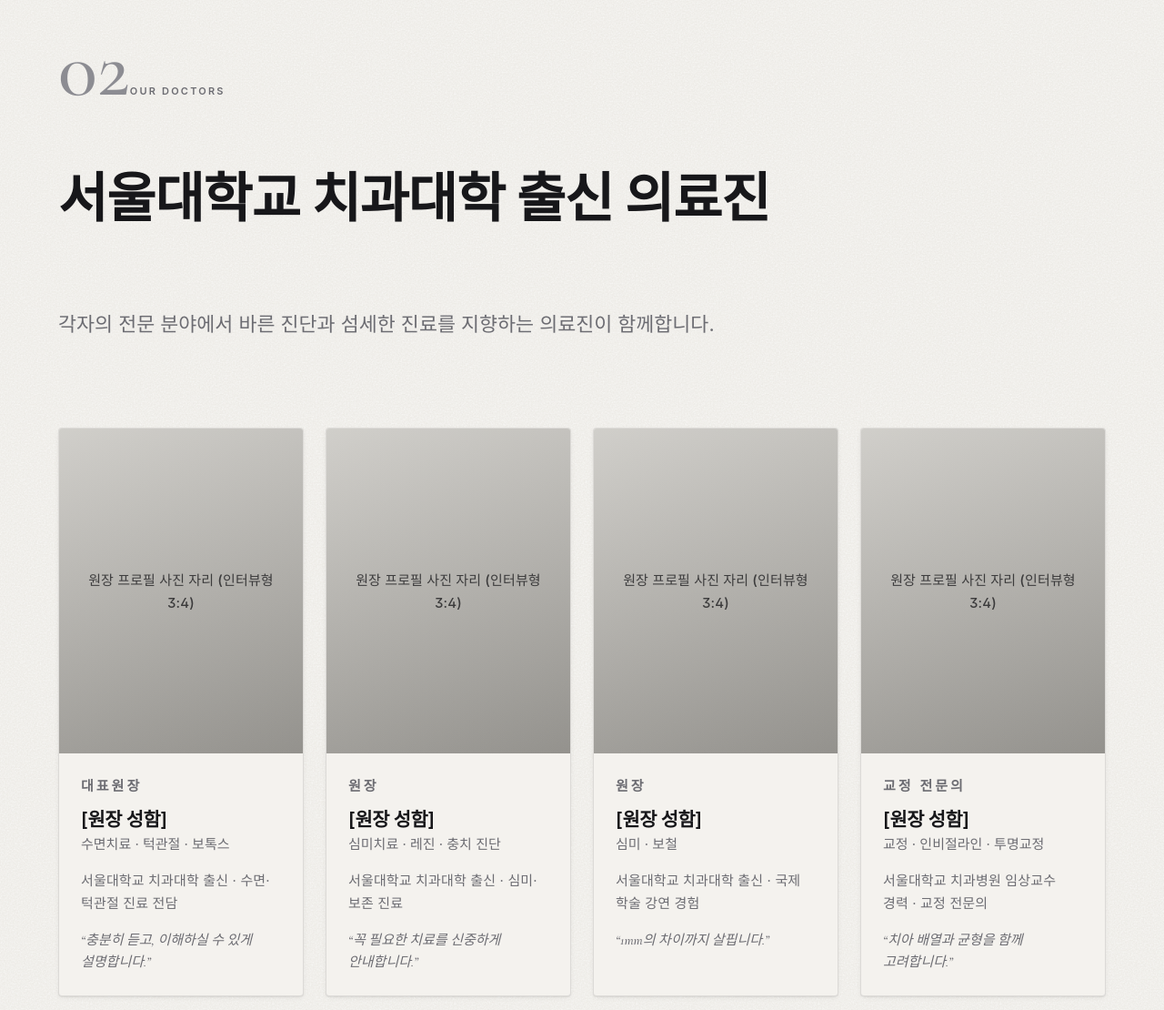
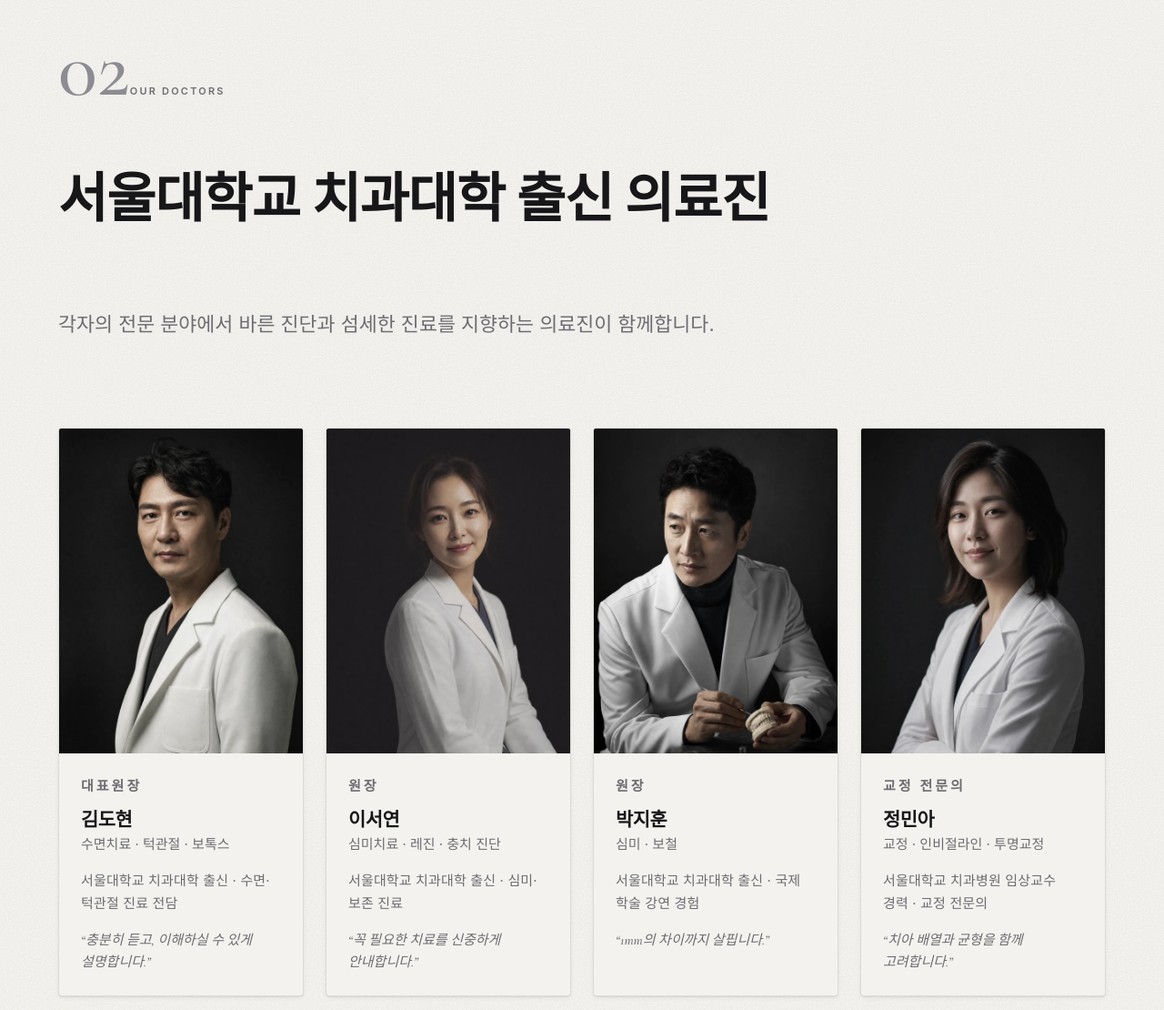
Before and after one commit to half1126-byte/half1126-byte.github.io, a PHP site: page / in a window 1280 px wide. Shown: the part 4046-5156 px from the top of the page at 91% size. Run offline with PHP 8.4, Linux system fonts and the light colour scheme; some web fonts are replaced.

Commit message:
feat: 전환 엔진 채우기 — 실명 의료진·예약 작동·디지털 장비·비포애프터 슬라이더
경쟁사 비교에서 비어있던 전환 요소를 블랙필름 톤 유지로 구현(드래프트, noindex 유지).
- 의료진: 플레이스홀더 박스 → AI 블랙필름 초상 4컷 + 가상 실명·학회·경력 (4개 언어)
- 예약: 전화 tel:·네이버·카카오 버튼 작동화 + 공덕 지도 iframe + 모바일 CTA 전화연결 + 주소/전화 플레이스홀더
- 디지털 장비: tech-grid 3카드(구강스캐너·CBCT/RAYFace·미세현미경 매크로) + lab-specs 명명(e.max·3Shape Trios)
- 비포애프터: 신규 #results 섹션 + 라이트박스 없는 vanilla 슬라이더(ba-slider.js, range 기반 접근성) + AI 시뮬 3쌍 + 개인차 고지
- JSON-LD: 전화·주소·geo·원장명 플레이스홀더 실값으로 채움(구조 완성)

⚠️ 컴플라이언스 부채: AI 초상·AI 비포애프터는 실런칭 전 실촬영·실케이스+사전심의로 교체 필요(noindex 유지 중).
이미지: gpt_image_2(초상 3:4 / 스마일 3:2 / 장비 1:1, before는 after를 reference로) → sharp webp.

Co-Authored-By: Claude Opus 4.8 <noreply@anthropic.com>

```diff
--- a/css/components.css
+++ b/css/components.css
@@ -106,7 +107,8 @@ video { filter: var(--video-filter); }
 
 /* Doctor card */
 .doctor-card { padding: 0; overflow: hidden; background: var(--paper-50); }
-.doctor-card .placeholder, .doctor-card img, .doctor-card video { border-radius: 0; aspect-ratio: 3/4; }
+.doctor-card .placeholder, .doctor-card img, .doctor-card video { border-radius: 0; aspect-ratio: 3/4; width: 100%; height: auto; object-fit: cover; display: block; }
+.doctor-card__photo { background: var(--ink-900, #0a0a0b); }
 .doctor-card__body { padding: var(--space-5); }
 .doctor-card__role { font-size: var(--fs-eyebrow); font-weight: var(--w-semi);
   letter-spacing: var(--tracking-eyebrow); text-transform: uppercase; color: var(--ink-500); margin-bottom: var(--space-3); }
--- a/index.html
+++ b/index.html
@@ -61,16 +61,16 @@
     "medicalSpecialty": "Dentistry",
     "areaServed": { "@type": "City", "name": "서울특별시 마포구" },
     "inLanguage": ["ko", "en", "ja", "zh"],
-    "telephone": "[대표전화 추후 확정]",
+    "telephone": "+82-2-6953-0000",
     "priceRange": "$$",
     "address": {
       "@type": "PostalAddress",
-      "streetAddress": "[상세주소 추후 확정]",
+      "streetAddress": "마포대로 89, 8층",
       "addressLocality": "마포구",
       "addressRegion": "서울",
       "addressCountry": "KR"
     },
-    "geo": { "@type": "GeoCoordinates", "latitude": "[추후]", "longitude": "[추후]" },
+    "geo": { "@type": "GeoCoordinates", "latitude": "37.5443", "longitude": "126.9516" },
     "availableLanguage": ["ko", "en", "ja", "zh", "de"],
     "openingHoursSpecification": [
       { "@type": "OpeningHoursSpecification", "dayOfWeek": ["Monday","Thursday"], "opens": "09:30", "closes": "12:30" },
@@ -88,10 +88,10 @@
       { "@type": "MedicalProcedure", "name": "예방관리" }
     ],
     "member": [
-      { "@type": "Person", "name": "[원장 성함]", "jobTitle": "대표원장", "alumniOf": "Seoul National University" },
-      { "@type": "Person", "name": "[원장 성함]", "jobTitle": "원장", "alumniOf": "Seoul National University" },
-      { "@type": "Person", "name": "[원장 성함]", "jobTitle": "원장", "alumniOf": "Seoul National University" },
-      { "@type": "Person", "name": "[원장 성함]", "jobTitle": "교정 전문의", "alumniOf": "Seoul National University" }
+      { "@type": "Person", "name": "김도현", "jobTitle": "대표원장", "alumniOf": "Seoul National University" },
+      { "@type": "Person", "name": "이서연", "jobTitle": "원장", "alumniOf": "Seoul National University" },
+      { "@type": "Person", "name": "박지훈", "jobTitle": "원장", "alumniOf": "Seoul National University" },
+      { "@type": "Person", "name": "정민아", "jobTitle": "교정 전문의", "alumniOf": "Seoul National University" }
     ]
   }
   </script>
@@ -287,42 +287,42 @@
         </div>
         <div class="grid grid--doctors">
           <article class="card doctor-card" data-reveal>
-            <div class="placeholder placeholder--portrait" data-asset="doctor-1" role="img" aria-label="원장 프로필 사진 자리"><span class="placeholder__label" data-i18n="doctors.photo">원장 프로필 사진 자리 (인터뷰형 3:4)</span></div>
+            <img class="doctor-card__photo" src="assets/img/doctor-1.webp" width="1200" height="1600" loading="lazy" decoding="async" alt="서울이도치과 대표원장 프로필 사진">
             <div class="doctor-card__body">
               <p class="doctor-card__role" data-i18n="d1.role">대표원장</p>
-              <h3 data-i18n="d1.name">[원장 성함]</h3>
+              <h3 data-i18n="d1.name">김도현</h3>
               <p class="doctor-card__field" data-i18n="d1.field">수면치료 · 턱관절 · 보톡스</p>
-              <p class="doctor-card__career" data-i18n="d1.career">서울대학교 치과대학 출신 · 수면·턱관절 진료 전담</p>
+              <p class="doctor-card__career" data-i18n="d1.career">서울대학교 치과대학 졸업 · 대한구강악안면임플란트학회 정회원 · 수면·턱관절 진료</p>
               <p class="doctor-card__quote" data-i18n="d1.quote">“충분히 듣고, 이해하실 수 있게 설명합니다.”</p>
             </div>
           </article>
           <article class="card doctor-card" data-reveal>
-            <div class="placeholder placeholder--portrait" data-asset="doctor-2" role="img" aria-label="원장 프로필 사진 자리"><span class="placeholder__label" data-i18n="doctors.photo">원장 프로필 사진 자리 (인터뷰형 3:4)</span></div>
+            <img class="doctor-card__photo" src="assets/img/doctor-2.webp" width="1200" height="1600" loading="lazy" decoding="async" alt="서울이도치과 심미·보존 진료 원장 프로필 사진">
             <div class="doctor-card__body">
               <p class="doctor-card__role" data-i18n="d2.role">원장</p>
-              <h3 data-i18n="d2.name">[원장 성함]</h3>
+              <h3 data-i18n="d2.name">이서연</h3>
               <p class="doctor-card__field" data-i18n="d2.field">심미치료 · 레진 · 충치 진단</p>
-              <p class="doctor-card__career" data-i18n="d2.career">서울대학교 치과대학 출신 · 심미·보존 진료</p>
+              <p class="doctor-card__career" data-i18n="d2.career">서울대학교 치과대학 졸업 · 대한심미치과학회 정회원 · 심미·보존 진료</p>
               <p class="doctor-card__quote" data-i18n="d2.quote">“꼭 필요한 치료를 신중하게 안내합니다.”</p>
             </div>
           </article>
           <article class="card doctor-card" data-reveal>
-            <div class="placeholder placeholder--portrait" data-asset="doctor-3" role="img" aria-label="원장 프로필 사진 자리"><span class="placeholder__label" data-i18n="doctors.photo">원장 프로필 사진 자리 (인터뷰형 3:4)</span></div>
+            <img class="doctor-card__photo" src="assets/img/doctor-3.webp" width="1200" height="1600" loading="lazy" decoding="async" alt="서울이도치과 심미·보철 진료 원장 프로필 사진">
             <div class="doctor-card__body">
               <p class="doctor-card__role" data-i18n="d3.role">원장</p>
-              <h3 data-i18n="d3.name">[원장 성함]</h3>
+              <h3 data-i18n="d3.name">박지훈</h3>
               <p class="doctor-card__field" data-i18n="d3.field">심미 · 보철</p>
-              <p class="doctor-card__career" data-i18n="d3.career">서울대학교 치과대학 출신 · 국제 학술 강연 경험</p>
+              <p class="doctor-card__career" data-i18n="d3.career">서울대학교 치과대학 졸업 · 대한치과보철학회 정회원 · 보철·심미 진료</p>
               <p class="doctor-card__quote" data-i18n="d3.quote">“1mm의 차이까지 살핍니다.”</p>
             </div>
           </article>
           <article class="card doctor-card" data-reveal>
-            <div class="placeholder placeholder--portrait" data-asset="doctor-4" role="img" aria-label="원장 프로필 사진 자리"><span class="placeholder__label" data-i18n="doctors.photo">원장 프로필 사진 자리 (인터뷰형 3:4)</span></div>
+            <img class="doctor-card__photo" src="assets/img/doctor-4.webp" width="1200" height="1600" loading="lazy" decoding="async" alt="서울이도치과 교정 전문의 프로필 사진">
             <div class="doctor-card__body">
               <p class="doctor-card__role" data-i18n="d4.role">교정 전문의</p>
-              <h3 data-i18n="d4.name">[원장 성함]</h3>
+              <h3 data-i18n="d4.name">정민아</h3>
               <p class="doctor-card__field" data-i18n="d4.field">교정 · 인비절라인 · 투명교정</p>
-              <p class="doctor-card__career" data-i18n="d4.career">서울대학교 치과병원 임상교수 경력 · 교정 전문의</p>
+              <p class="doctor-card__career" data-i18n="d4.career">치과교정과 전문의 · 대한치과교정학회 인정의 · 서울대학교 치과병원 교정과 수련</p>
               <p class="doctor-card__quote" data-i18n="d4.quote">“치아 배열과 균형을 함께 고려합니다.”</p>
             </div>
           </article>
@@ -415,6 +415,47 @@
       </div>
     </section>
 
+    <!-- ============ BEFORE & AFTER (디지털 시뮬레이션) ============ -->
+    <section class="section section--band" id="results" aria-labelledby="results-title">
+      <div class="container">
+        <div class="section__head" data-reveal>
+          <div class="section__kicker"><span class="section__eyebrow" data-i18n="results.eyebrow">BEFORE &amp; AFTER</span></div>
+          <h2 class="section__title" id="results-title" data-i18n="results.title">변화는 디테일에서</h2>
+          <p class="section__lead" data-i18n="results.lead">손잡이를 좌우로 움직여 전·후를 비교해 보세요. 라미네이트·심미·교정으로 만든 변화입니다.</p>
+        </div>
+        <ul class="ba-list" data-stagger>
+          <li><figure class="ba" style="--pos:50%">
+            <img class="ba__after" src="assets/img/ba-1-after.webp" width="1500" height="1000" loading="lazy" decoding="async" alt="라미네이트 시뮬레이션 — 후">
+            <img class="ba__before" src="assets/img/ba-1-before.webp" width="1500" height="1000" loading="lazy" decoding="async" alt="라미네이트 시뮬레이션 — 전">
+            <span class="ba__divider" aria-hidden="true"><span class="ba__handle"></span></span>
+            <span class="ba__tag ba__tag--before" data-i18n="results.before">BEFORE</span>
+            <span class="ba__tag ba__tag--after" data-i18n="results.after">AFTER</span>
+            <input class="ba__range" type="range" min="0" max="100" value="50" aria-label="비포애프터 비교 — 라미네이트 비니어">
+            <figcaption data-i18n="ba1.label">라미네이트 비니어</figcaption>
+          </figure></li>
+          <li><figure class="ba" style="--pos:50%">
+            <img class="ba__after" src="assets/img/ba-2-after.webp" width="1500" height="1000" loading="lazy" decoding="async" alt="무삭제 라미네이트 시뮬레이션 — 후">
+            <img class="ba__before" src="assets/img/ba-2-before.webp" width="1500" height="1000" loading="lazy" decoding="async" alt="무삭제 라미네이트 시뮬레이션 — 전">
+            <span class="ba__divider" aria-hidden="true"><span class="ba__handle"></span></span>
+            <span class="ba__tag ba__tag--before" data-i18n="results.before">BEFORE</span>
+            <span class="ba__tag ba__tag--after" data-i18n="results.after">AFTER</span>
+            <input class="ba__range" type="range" min="0" max="100" value="50" aria-label="비포애프터 비교 — 무삭제 라미네이트">
+            <figcaption data-i18n="ba2.label">무삭제 라미네이트</figcaption>
+          </figure></li>
+          <li><figure class="ba" style="--pos:50%">
+            <img class="ba__after" src="assets/img/ba-3-after.webp" width="1500" height="1000" loading="lazy" decoding="async" alt="전치부 교정 시뮬레이션 — 후">
+            <img class="ba__before" src="assets/img/ba-3-before.webp" width="1500" height="1000" loading="lazy" decoding="async" alt="전치부 교정 시뮬레이션 — 전">
+            <span class="ba__divider" aria-hidden="true"><span class="ba__handle"></span></span>
+            <span class="ba__tag ba__tag--before" data-i18n="results.before">BEFORE</span>
+            <span class="ba__tag ba__tag--after" data-i18n="results.after">AFTER</span>
+            <input class="ba__range" type="range" min="0" max="100" value="50" aria-label="비포애프터 비교 — 전치부 교정">
+            <figcaption data-i18n="ba3.label">전치부 교정</figcaption>
+          </figure></li>
+        </ul>
+        <p class="ba-disclaimer" data-i18n="results.disclaimer">※ 본 이미지는 디지털 시뮬레이션 예시이며 실제 치료 결과가 아닙니다. 치료 결과는 개인차가 있을 수 있습니다.</p>
+      </div>
+    </section>
+
     <!-- ============ 05 IN-HOUSE LAB ============ -->
     <section class="section section--dark" id="lab" aria-labelledby="lab-title">
       <div class="container">
@@ -464,6 +505,27 @@
           <li class="card exp-card fac-card"><div class="fac-card__img"><video poster="assets/img/fac-ldm.webp" muted loop playsinline preload="none" data-autovideo aria-hidden="true"><source src="video/fac-ldm.av1.mp4" type='video/mp4; codecs="av01.0.08M.08"'><source src="video/fac-ldm.mp4" type="video/mp4"></video></div><div class="fac-card__body"><h4 data-i18n="fac.7t">울킨 LDM</h4><p data-i18n="fac.7d">시술 후 부종 케어</p></div></li>
           <li class="card exp-card fac-card"><div class="fac-card__img"><video poster="assets/img/fac-steril.webp" muted loop playsinline preload="none" data-autovideo aria-hidden="true"><source src="video/fac-steril.av1.mp4" type='video/mp4; codecs="av01.0.08M.08"'><source src="video/fac-steril.mp4" type="video/mp4"></video></div><div class="fac-card__body"><h4 data-i18n="fac.8t">노바케어 소독</h4><p data-i18n="fac.8d">국제표준 감염관리 절차</p></div></li>
         </ul>
+        <div class="tech-block" data-reveal>
+          <p class="tech-block__eyebrow" data-i18n="tech.eyebrow">DIGITAL TECHNOLOGY</p>
+          <h3 class="tech-block__title" data-i18n="tech.title">정밀을 만드는 디지털 장비</h3>
+          <ul class="tech-grid" data-stagger>
+            <li class="tech-card">
+              <div class="tech-card__img"><img src="assets/img/tech-scan.webp" width="1200" height="1200" loading="lazy" decoding="async" alt="구강 스캐너"></div>
+              <h4 data-i18n="tech.1t">3Shape Trios 구강스캐너</h4>
+              <p data-i18n="tech.1d">본 뜨는 불편 없이 입안을 3D로 정밀하게 스캔합니다.</p>
+            </li>
+            <li class="tech-card">
+              <div class="tech-card__img"><img src="assets/img/tech-cbct.webp" width="1200" height="1200" loading="lazy" decoding="async" alt="CBCT 3D 진단 장비"></div>
+              <h4 data-i18n="tech.2t">CBCT · RAYFace 3D</h4>
+              <p data-i18n="tech.2d">3차원 영상과 안면 스캔으로 진단과 치료를 설계합니다.</p>
+            </li>
+            <li class="tech-card">
+              <div class="tech-card__img"><img src="assets/img/tech-scope.webp" width="1200" height="1200" loading="lazy" decoding="async" alt="수술용 미세현미경"></div>
+              <h4 data-i18n="tech.3t">수술용 미세현미경</h4>
+              <p data-i18n="tech.3d">육안보다 정밀한 시야로 미세한 차이까지 살핍니다.</p>
+            </li>
+          </ul>
+        </div>
       </div>
     </section>
 
@@ -556,21 +618,21 @@
         </div>
         <div class="split">
           <div data-reveal>
-            <div class="placeholder placeholder--map" data-asset="map" role="img" aria-label="지도 자리"><span class="placeholder__label" data-i18n="contact.map">지도 자리 — 공덕 위치</span></div>
+            <iframe class="contact-map" title="서울이도치과 위치 — 공덕역 인근" loading="lazy" referrerpolicy="no-referrer-when-downgrade" src="https://www.google.com/maps?q=Gongdeok+Station,+Mapo-gu,+Seoul&output=embed"></iframe>
             <div class="contact-info">
               <dl>
                 <dt data-i18n="contact.addr_label">주소</dt>
-                <dd data-i18n="contact.addr">서울 마포구 공덕동 [상세주소 추후 확정]</dd>
-                <dd style="color:var(--ink-500);font-size:var(--fs-small)" data-i18n="contact.transit">지하철 공덕역 인근 (도보 안내 추후)</dd>
+                <dd data-i18n="contact.addr">서울 마포구 마포대로 89, 8층 (공덕동)</dd>
+                <dd style="color:var(--ink-500);font-size:var(--fs-small)" data-i18n="contact.transit">지하철 5·6호선·공항철도·경의중앙선 공덕역 2번 출구 도보 3분</dd>
                 <dt data-i18n="contact.tel_label">예약·문의</dt>
-                <dd class="num" data-i18n="contact.tel">[대표전화 추후 확정]</dd>
+                <dd class="num" data-i18n="contact.tel">02-6953-0000</dd>
               </dl>
               <div class="contact-cta">
-                <a class="btn btn--solid" href="#" data-i18n="contact.cta_call">전화 상담</a>
-                <a class="btn btn--ghost on-light" href="#" data-i18n="contact.cta_naver">네이버 예약</a>
-                <a class="btn btn--ghost on-light" href="#" data-i18n="contact.cta_kakao">카카오톡 상담</a>
+                <a class="btn btn--solid" href="tel:0269530000" data-i18n="contact.cta_call">전화 상담</a>
+                <a class="btn btn--ghost on-light" href="https://booking.naver.com/" target="_blank" rel="noopener" data-i18n="contact.cta_naver">네이버 예약</a>
+                <a class="btn btn--ghost on-light" href="https://pf.kakao.com/" target="_blank" rel="noopener" data-i18n="contact.cta_kakao">카카오톡 상담</a>
               </div>
-              <p class="contact-note" data-i18n="contact.cta_note">예약·상담 채널(대표전화·네이버 예약·카카오톡)은 개원 시점에 연결됩니다.</p>
+              <p class="contact-note" data-i18n="contact.cta_note">표시된 연락처·예약 채널은 예시이며, 개원 시 실제 정보로 연결됩니다.</p>
             </div>
           </div>
           <div data-reveal>
@@ -601,7 +663,7 @@
       <div class="footer-grid">
         <div class="footer-brand">
           <span class="wordmark">YIDO<span class="dot">.</span><span class="kr" data-i18n="footer.kr">서울이도치과</span></span>
-          <p class="footer-info" style="margin-top:var(--space-4)" data-i18n="footer.biz">상호 · 대표자 · 사업자등록번호 · 주소 · 대표전화 [추후 확정]</p>
+          <p class="footer-info" style="margin-top:var(--space-4)" data-i18n="footer.biz">서울이도치과의원 · 대표 김도현 · 사업자등록번호 000-00-00000 · 서울 마포구 마포대로 89, 8층 · 02-6953-0000</p>
         </div>
         <nav class="footer-nav" aria-label="푸터 메뉴">
           <p class="footer-info" style="margin-bottom:var(--space-3)" data-i18n="footer.navtitle">바로가기</p>
@@ -635,7 +697,7 @@
   <!-- 모바일 스티키 예약·상담 바 -->
   <nav class="mobile-cta" aria-label="빠른 예약">
     <a class="btn btn--ghost on-light" href="#contact" data-i18n="mcta.dir">오시는 길</a>
-    <a class="btn btn--solid" href="#contact" data-i18n="mcta.book">예약·상담</a>
+    <a class="btn btn--solid" href="tel:0269530000" data-i18n="mcta.book">예약·상담</a>
   </nav>
 
   <script defer src="i18n/ko.js"></script>
@@ -646,5 +708,5 @@
   <script defer src="js/nav.js"></script>
   <script defer src="js/motion.js"></script>
   <script defer src="js/scroll-fx.js"></script>
-  <script defer src="js/scrollyframes.js"></script>  <script defer src="js/autovideo.js"></script></body>
+  <script defer src="js/scrollyframes.js"></script>  <script defer src="js/autovideo.js"></script>  <script defer src="js/ba-slider.js"></script></body>
 </html>
```
Also changed, not shown: other parts of css/components.css (+44 -0 lines), i18n/en.js (+29 -11 lines), i18n/ja.js (+29 -11 lines), i18n/ko.js (+29 -11 lines), i18n/zh.js (+29 -11 lines), js/ba-slider.js (added, +18 -0 lines), assets/img/ba-1-after.webp (added), assets/img/ba-1-before.webp (added), assets/img/ba-2-after.webp (added), assets/img/ba-2-before.webp (added), assets/img/ba-3-after.webp (added), assets/img/ba-3-before.webp (added), assets/img/doctor-1.webp (added), assets/img/doctor-2.webp (added), 5 more files.
